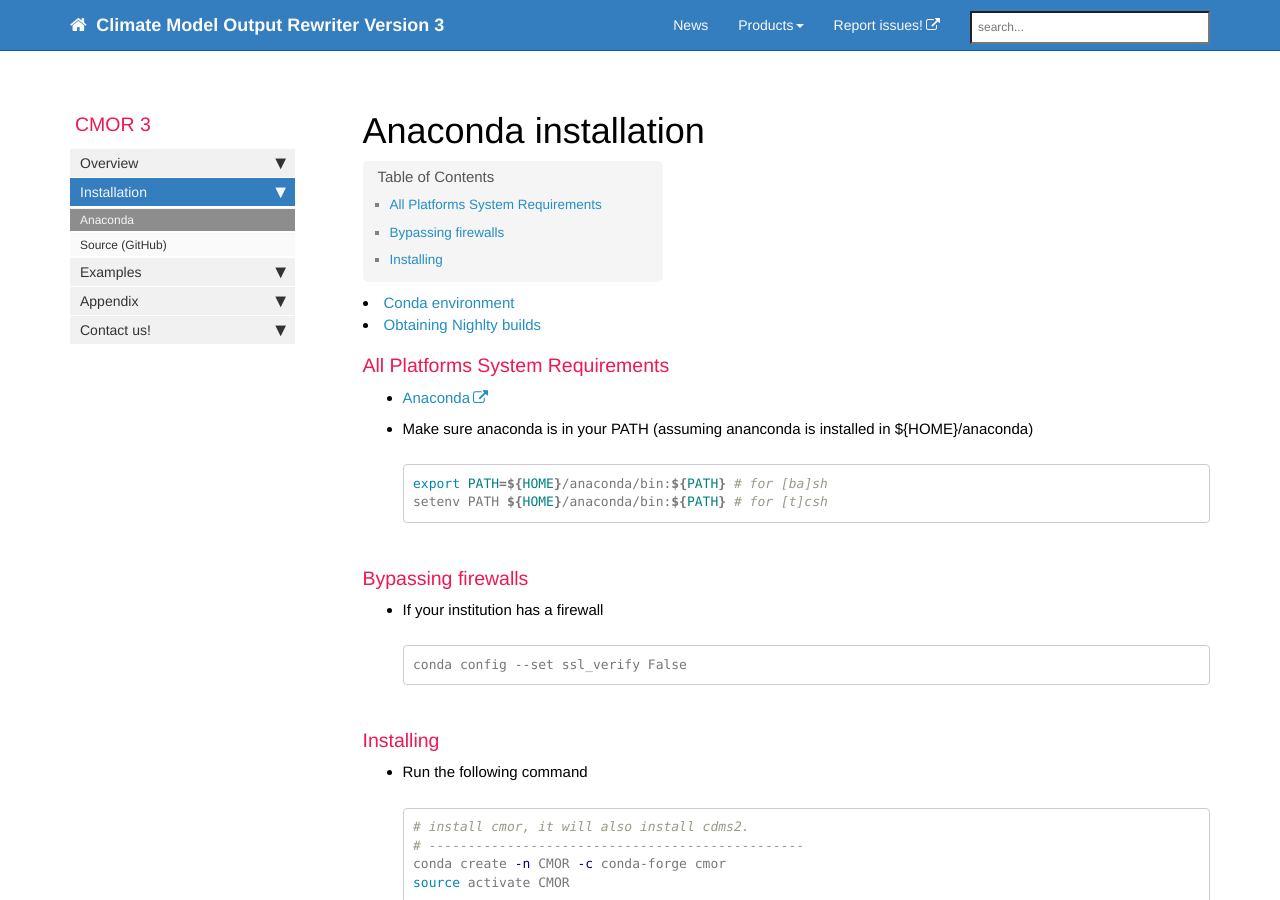
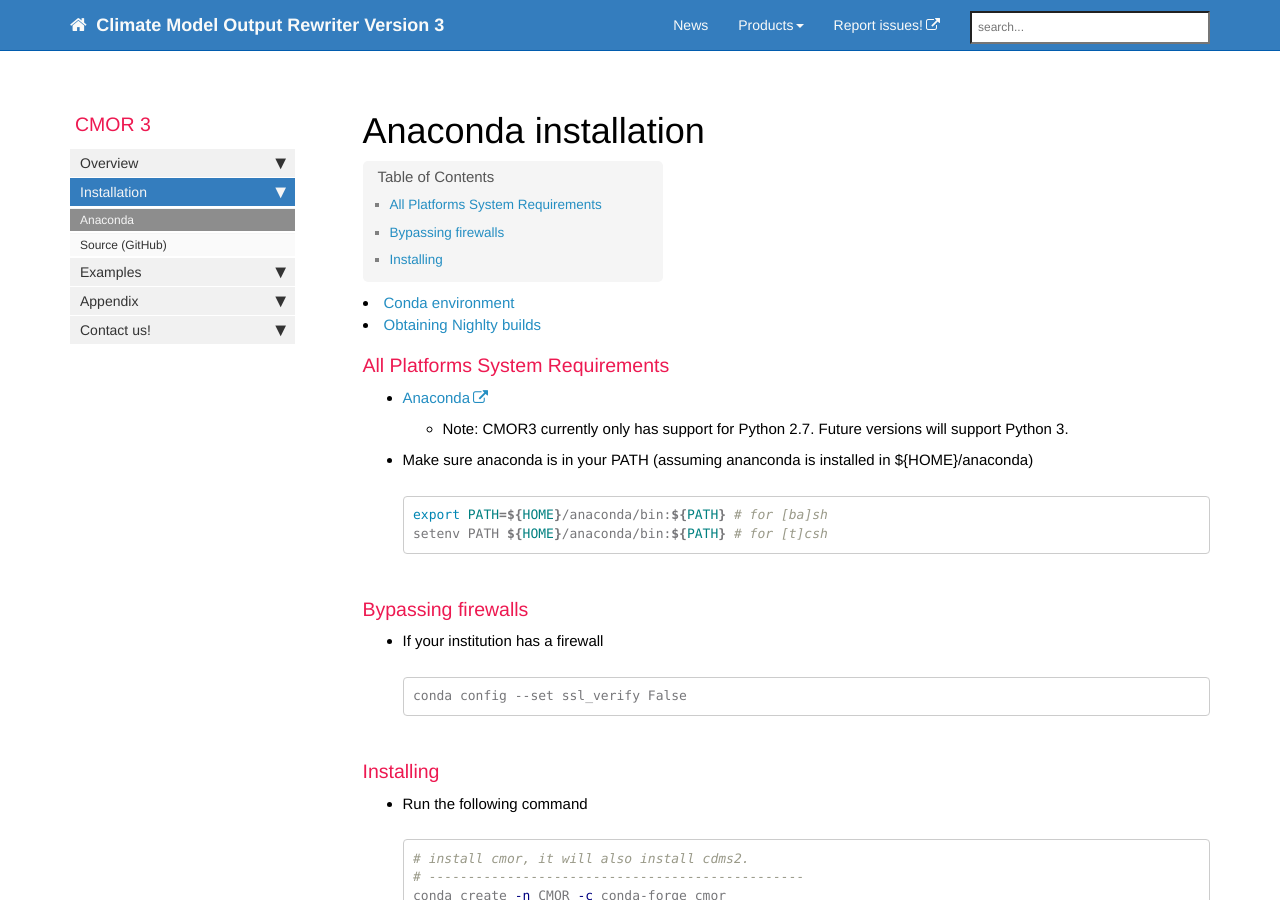
Before and after one commit to mauzey1/cmor3_documentation, a Jekyll site: the page built from mydoc/mydoc_cmor3_conda.md, in a window 1280 px wide and 900 px high. Built offline with Jekyll 4.4.1, drawn with Linux system fonts in a browser that asks for light colours; nearby versions of some CDN libraries; comment, search, counter and statistics services are not loaded.

Commit message:
Added notice that CMOR3 only supports Python 2.7 in installation pages

````diff
--- a/mydoc/mydoc_cmor3_conda.md
+++ b/mydoc/mydoc_cmor3_conda.md
@@ -9,6 +9,7 @@ permalink: /mydoc_cmor3_conda/
 ### All Platforms System Requirements
 
   * [Anaconda](https://www.continuum.io/)
+    * Note: CMOR3 currently only has support for Python 2.7.  Future versions will support Python 3.
   * Make sure anaconda is in your PATH (assuming ananconda is installed in ${HOME}/anaconda)
 
     ```sh
````
Also changed, not shown: mydoc/mydoc_cmor3_github.md (+1 -0 lines).
